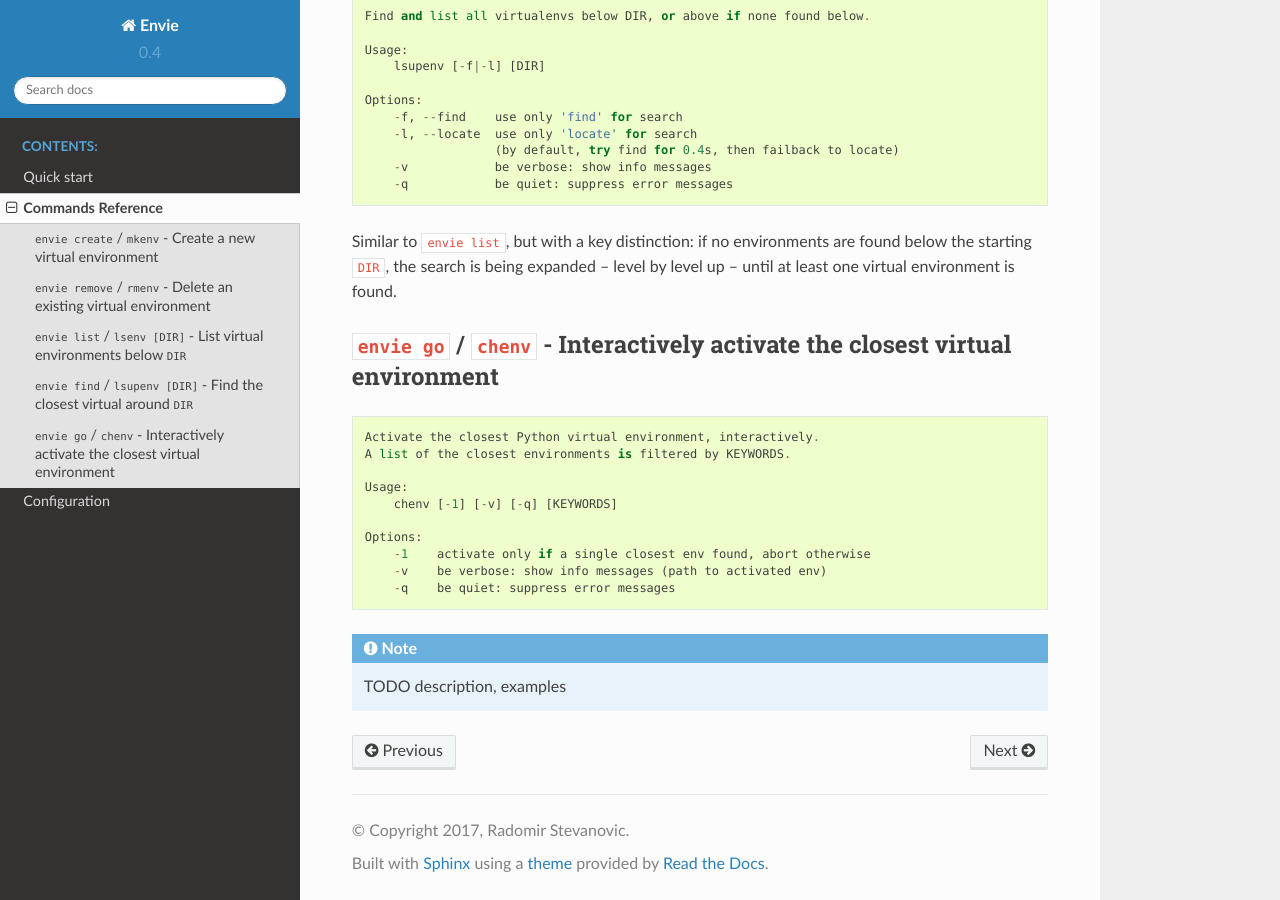
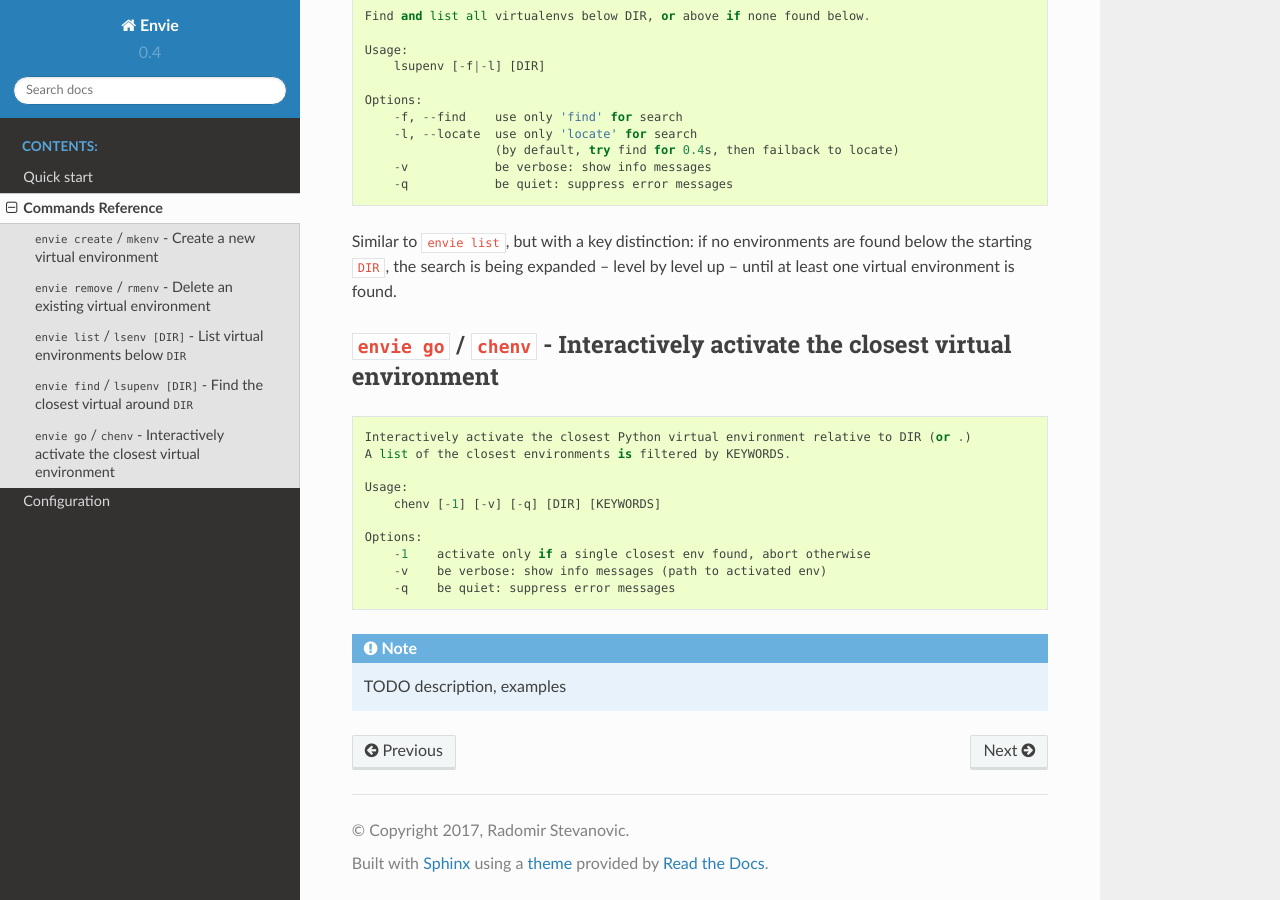
Before and after one commit to randomir/envie, a Sphinx documentation site: the page built from docs/commands.rst, in a window 1280 px wide and 900 px high, scrolled down 2287 px. Built offline with Sphinx 7.4.7 and the Read the Docs theme 2.0.0, drawn with Linux system fonts in a browser that asks for light colours.

Commit message:
docs/readme: updated chenv syntax (DIR)

```diff
--- a/docs/commands.rst
+++ b/docs/commands.rst
@@ -11,7 +11,7 @@ Commands Reference
 
     envie SCRIPT
 
-    envie [KEYWORDS]
+    envie [DIR] [KEYWORDS]
 
 
 
@@ -139,15 +139,16 @@ up -- until at least one virtual environment is found.
 
 ::
 
-    Activate the closest Python virtual environment, interactively.
+    Interactively activate the closest Python virtual environment relative to DIR (or .)
     A list of the closest environments is filtered by KEYWORDS.
 
     Usage:
-        chenv [-1] [-v] [-q] [KEYWORDS]
+        chenv [-1] [-v] [-q] [DIR] [KEYWORDS]
 
     Options:
         -1    activate only if a single closest env found, abort otherwise
         -v    be verbose: show info messages (path to activated env)
         -q    be quiet: suppress error messages
 
+
 .. note:: TODO description, examples
--- a/docs/intro.rst
+++ b/docs/intro.rst
@@ -37,7 +37,7 @@ Start with ``envie help``
         envie {create [ENV] | remove | list [DIR] | find [DIR] | go [KEYWORDS] |
                python [SCRIPT] | run CMD | index | config}
         envie SCRIPT
-        envie [KEYWORDS]
+        envie [DIR] [KEYWORDS]
 
     Commands:
         python SCRIPT  run Python SCRIPT in the closest environment
@@ -62,8 +62,8 @@ Start with ``envie help``
         #!/usr/bin/env envie
         # Python script here will be executed in the closest virtual env
 
-    The third form is basically an alias for 'envie go -v [KEYWORDS]'. It interactively
-    activates the closest environment (relative to cwd, filtered by KEYWORDS).
+    The third form is basically an alias for 'envie go -v [DIR] [KEYWORDS]'. It interactively
+    activates the closest environment (relative to DIR, or cwd, filtered by KEYWORDS).
     If a single closest environment is detected, it is auto-activated.
 
     For more details on a command, see its help with '-h', e.g. 'envie find -h'.
```
Also changed, not shown: 1 other file.
